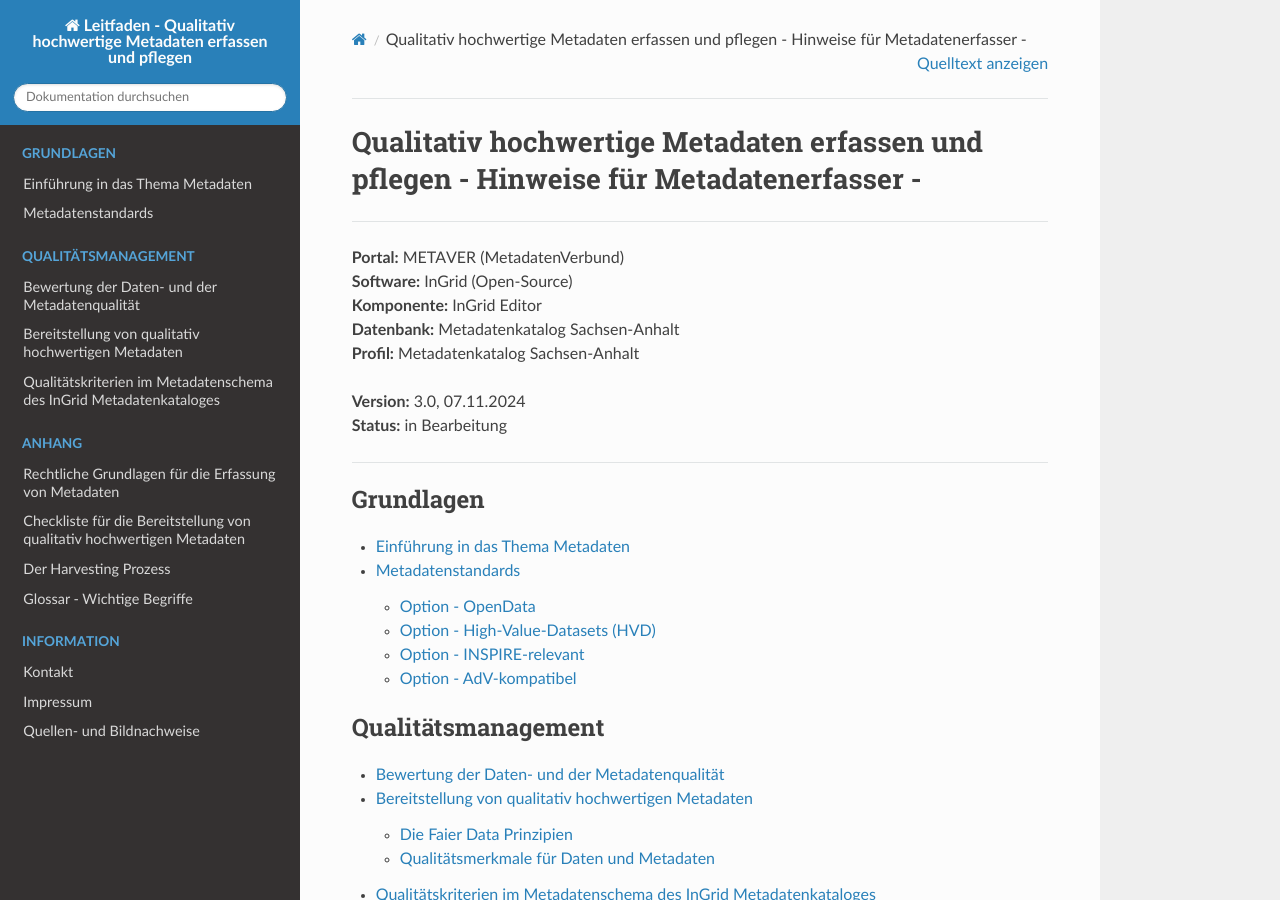
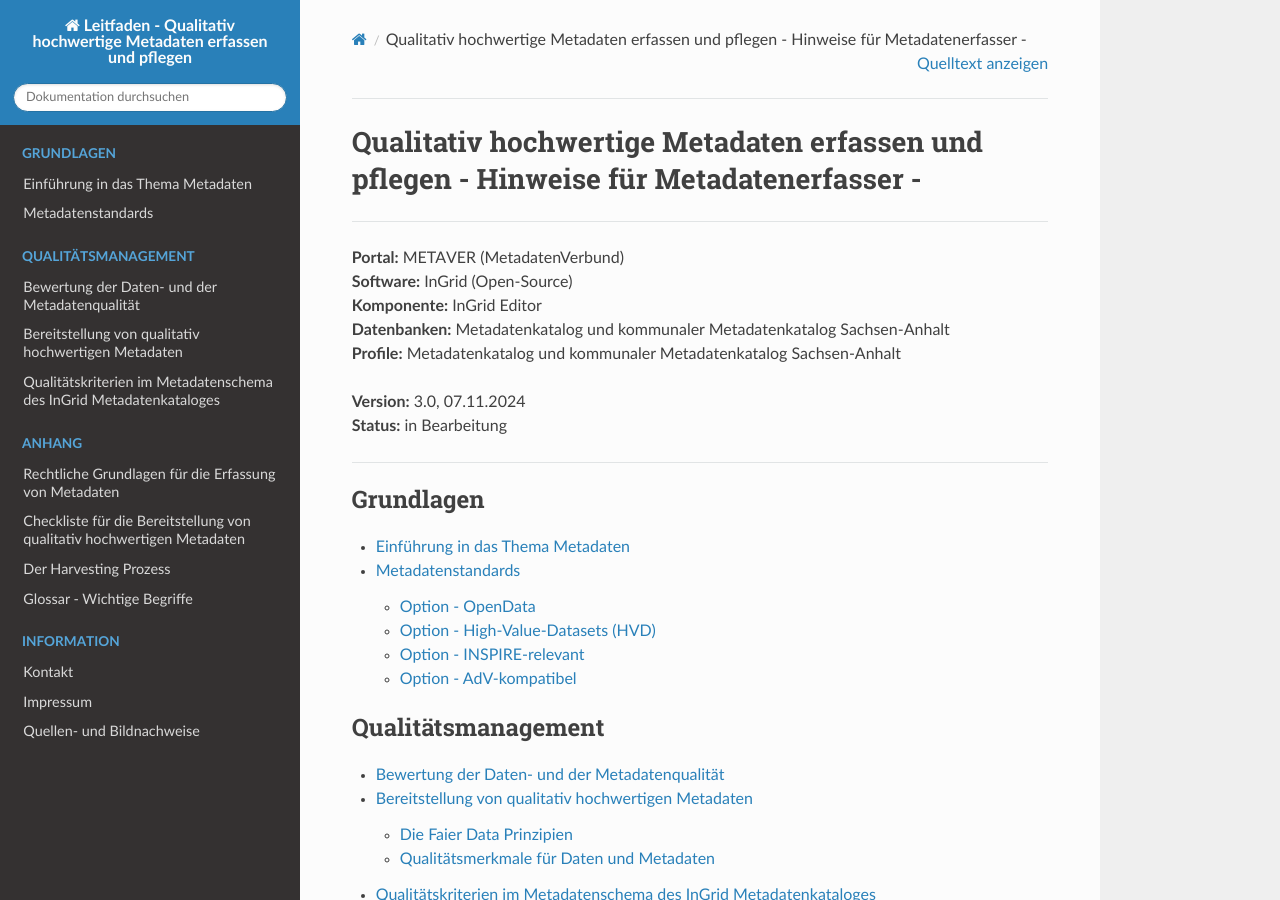
Before and after one commit to tomiwo/ingrid-mdk-st-high-quality-metadata, a Sphinx documentation site: the page built from docs/index.rst, in a window 1280 px wide and 900 px high. Built offline with Sphinx 7.4.7 and the Read the Docs theme 3.1.0, drawn with Linux system fonts in a browser that asks for light colours.

Commit message:
Update index.rst

```diff
--- a/docs/index.rst
+++ b/docs/index.rst
@@ -11,8 +11,8 @@
 | **Portal:** METAVER (MetadatenVerbund)
 | **Software:** InGrid (Open-Source)
 | **Komponente:** InGrid Editor
-| **Datenbank:** Metadatenkatalog Sachsen-Anhalt
-| **Profil:** Metadatenkatalog Sachsen-Anhalt
+| **Datenbanken:** Metadatenkatalog und kommunaler Metadatenkatalog Sachsen-Anhalt
+| **Profile:** Metadatenkatalog und kommunaler Metadatenkatalog Sachsen-Anhalt
 
 | **Version:** 3.0, 07.11.2024
 | **Status:** in Bearbeitung
```
